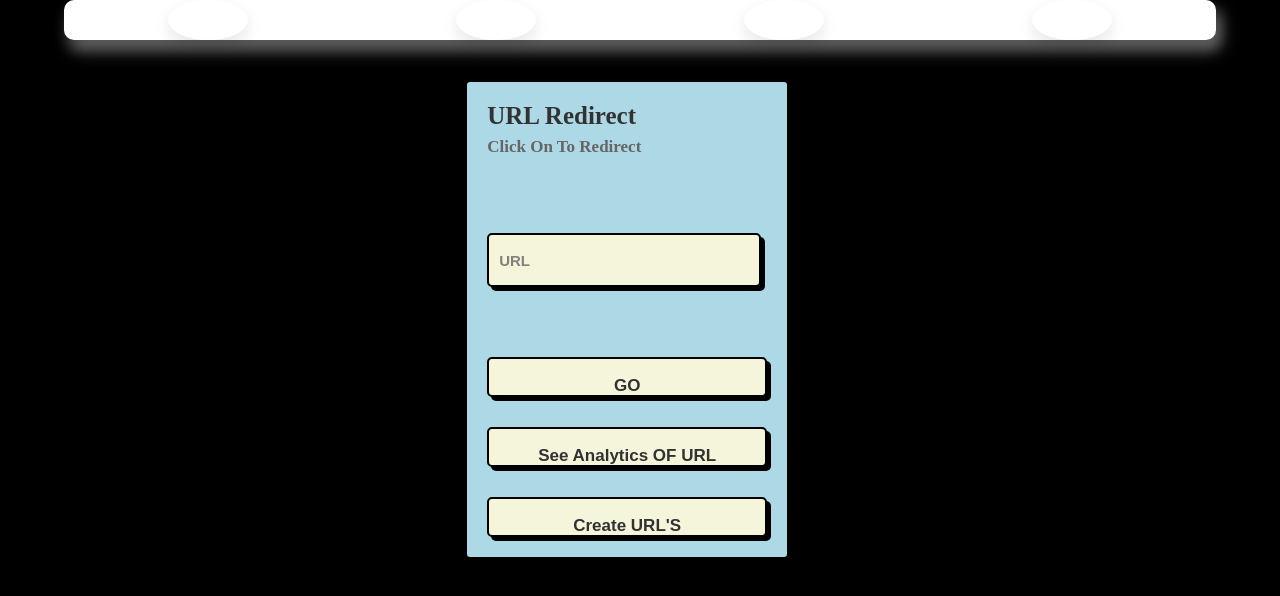
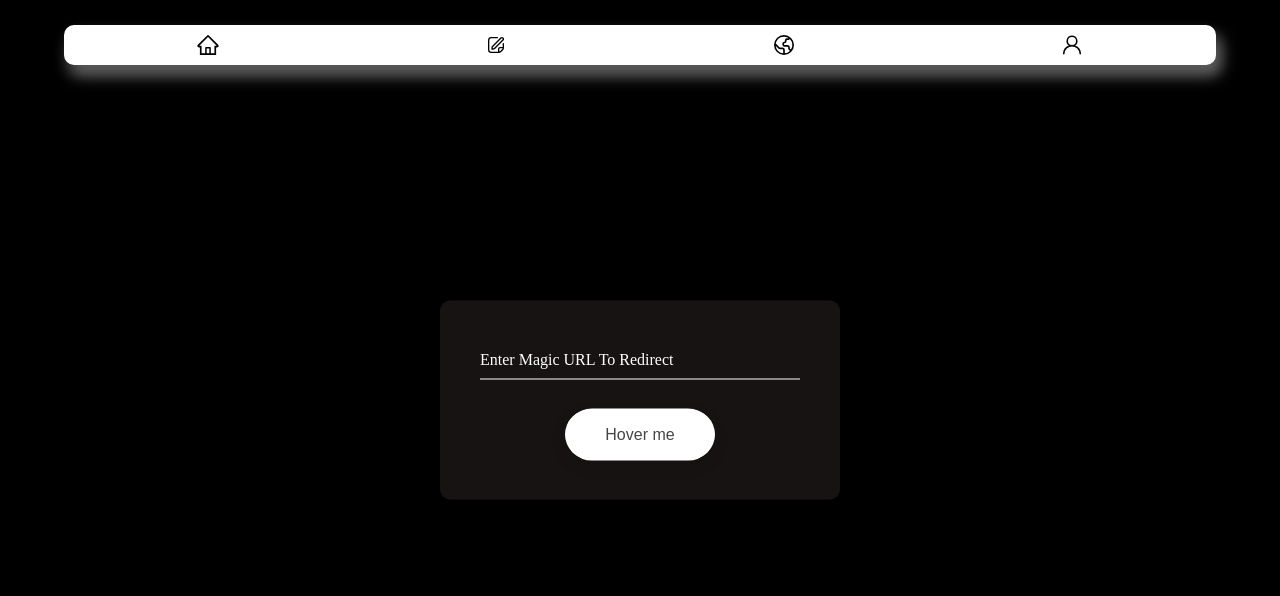
Before and after one commit to Bhanupratapsingh21/URL-Shortner-MERN-, a React (Vite) app in the folder Front-End/url-shortner/: page /Redirect in a window 1280 px wide. Shown: the top 596 px of the page. Built offline with nearby package versions, Linux system fonts and the light colour scheme.

Commit message:
added routes private routes and login singin and refresh create token sessions

```diff
--- a/Front-End/url-shortner/src/Componets/Header.css
+++ b/Front-End/url-shortner/src/Componets/Header.css
@@ -3,6 +3,7 @@
     background-color: rgb(255, 255, 255);
     width: 90vw;
     height: 40px;
+    margin-top: 25px;
     margin-left: 5vw;
     margin-right: 5vw;
     align-items: center;
--- a/Front-End/url-shortner/src/Componets/Header.jsx
+++ b/Front-End/url-shortner/src/Componets/Header.jsx
@@ -1,25 +1,34 @@
 import "./Header.css"
+import { Link } from "react-router-dom"
 function Header() {
 
     return (
         <>
             <div class="button-container">
+                <Link to="/">
+                    <button class="button">
+                        <svg xmlns="http://www.w3.org/2000/svg" width="1em" height="1em" viewBox="0 0 1024 1024" stroke-width="0" fill="currentColor" stroke="currentColor" class="icon">
+                            <path d="M946.5 505L560.1 118.8l-25.9-25.9a31.5 31.5 0 0 0-44.4 0L77.5 505a63.9 63.9 0 0 0-18.8 46c.4 35.2 29.7 63.3 64.9 63.3h42.5V940h691.8V614.3h43.4c17.1 0 33.2-6.7 45.3-18.8a63.6 63.6 0 0 0 18.7-45.3c0-17-6.7-33.1-18.8-45.2zM568 868H456V664h112v204zm217.9-325.7V868H632V640c0-22.1-17.9-40-40-40H432c-22.1 0-40 17.9-40 40v228H238.1V542.3h-96l370-369.7 23.1 23.1L882 542.3h-96.1z"></path>
+                        </svg>
+                    </button>
+                </Link>
+                <Link to="/createurl">
                 <button class="button">
-                    <svg xmlns="http://www.w3.org/2000/svg" width="1em" height="1em" viewBox="0 0 1024 1024" stroke-width="0" fill="currentColor" stroke="currentColor" class="icon">
-                        <path d="M946.5 505L560.1 118.8l-25.9-25.9a31.5 31.5 0 0 0-44.4 0L77.5 505a63.9 63.9 0 0 0-18.8 46c.4 35.2 29.7 63.3 64.9 63.3h42.5V940h691.8V614.3h43.4c17.1 0 33.2-6.7 45.3-18.8a63.6 63.6 0 0 0 18.7-45.3c0-17-6.7-33.1-18.8-45.2zM568 868H456V664h112v204zm217.9-325.7V868H632V640c0-22.1-17.9-40-40-40H432c-22.1 0-40 17.9-40 40v228H238.1V542.3h-96l370-369.7 23.1 23.1L882 542.3h-96.1z"></path>
-                    </svg>
+                    <svg xmlns="http://www.w3.org/2000/svg" id="Outline" viewBox="0 0 24 24" width="1.2em" height="1.5em"><path d="M18.656.93,6.464,13.122A4.966,4.966,0,0,0,5,16.657V18a1,1,0,0,0,1,1H7.343a4.966,4.966,0,0,0,3.535-1.464L23.07,5.344a3.125,3.125,0,0,0,0-4.414A3.194,3.194,0,0,0,18.656.93Zm3,3L9.464,16.122A3.02,3.02,0,0,1,7.343,17H7v-.343a3.02,3.02,0,0,1,.878-2.121L20.07,2.344a1.148,1.148,0,0,1,1.586,0A1.123,1.123,0,0,1,21.656,3.93Z" /><path d="M23,8.979a1,1,0,0,0-1,1V15H18a3,3,0,0,0-3,3v4H5a3,3,0,0,1-3-3V5A3,3,0,0,1,5,2h9.042a1,1,0,0,0,0-2H5A5.006,5.006,0,0,0,0,5V19a5.006,5.006,0,0,0,5,5H16.343a4.968,4.968,0,0,0,3.536-1.464l2.656-2.658A4.968,4.968,0,0,0,24,16.343V9.979A1,1,0,0,0,23,8.979ZM18.465,21.122a2.975,2.975,0,0,1-1.465.8V18a1,1,0,0,1,1-1h3.925a3.016,3.016,0,0,1-.8,1.464Z" /></svg>
                 </button>
+                </Link>
+                <Link to="/Analytics">
                 <button class="button">
-                    <svg xmlns="http://www.w3.org/2000/svg" id="Outline" viewBox="0 0 24 24" width="1.2em" height="1.5em"><path d="M18.656.93,6.464,13.122A4.966,4.966,0,0,0,5,16.657V18a1,1,0,0,0,1,1H7.343a4.966,4.966,0,0,0,3.535-1.464L23.07,5.344a3.125,3.125,0,0,0,0-4.414A3.194,3.194,0,0,0,18.656.93Zm3,3L9.464,16.122A3.02,3.02,0,0,1,7.343,17H7v-.343a3.02,3.02,0,0,1,.878-2.121L20.07,2.344a1.148,1.148,0,0,1,1.586,0A1.123,1.123,0,0,1,21.656,3.93Z"/><path d="M23,8.979a1,1,0,0,0-1,1V15H18a3,3,0,0,0-3,3v4H5a3,3,0,0,1-3-3V5A3,3,0,0,1,5,2h9.042a1,1,0,0,0,0-2H5A5.006,5.006,0,0,0,0,5V19a5.006,5.006,0,0,0,5,5H16.343a4.968,4.968,0,0,0,3.536-1.464l2.656-2.658A4.968,4.968,0,0,0,24,16.343V9.979A1,1,0,0,0,23,8.979ZM18.465,21.122a2.975,2.975,0,0,1-1.465.8V18a1,1,0,0,1,1-1h3.925a3.016,3.016,0,0,1-.8,1.464Z"/></svg>
+                    <svg xmlns="http://www.w3.org/2000/svg" id="Outline" viewBox="0 0 24 24" width="1.5em" height="1.5em"><path d="M12,0A12,12,0,1,0,24,12,12.013,12.013,0,0,0,12,0ZM22,12a9.938,9.938,0,0,1-1.662,5.508l-1.192-1.193A.5.5,0,0,1,19,15.962V15a3,3,0,0,0-3-3H13a1,1,0,0,1-1-1v-.5a.5.5,0,0,1,.5-.5A2.5,2.5,0,0,0,15,7.5v-1a.5.5,0,0,1,.5-.5h1.379a2.516,2.516,0,0,0,1.767-.732l.377-.377A9.969,9.969,0,0,1,22,12Zm-19.951.963,3.158,3.158A2.978,2.978,0,0,0,7.329,17H10a1,1,0,0,1,1,1v3.949A10.016,10.016,0,0,1,2.049,12.963ZM13,21.949V18a3,3,0,0,0-3-3H7.329a1,1,0,0,1-.708-.293L2.163,10.249A9.978,9.978,0,0,1,17.456,3.63l-.224.224A.507.507,0,0,1,16.879,4H15.5A2.5,2.5,0,0,0,13,6.5v1a.5.5,0,0,1-.5.5A2.5,2.5,0,0,0,10,10.5V11a3,3,0,0,0,3,3h3a1,1,0,0,1,1,1v.962a2.516,2.516,0,0,0,.732,1.767l1.337,1.337A9.971,9.971,0,0,1,13,21.949Z" /></svg>
                 </button>
-                <button class="button">
-                    <svg xmlns="http://www.w3.org/2000/svg" id="Outline" viewBox="0 0 24 24" width="1.5em" height="1.5em"><path d="M12,0A12,12,0,1,0,24,12,12.013,12.013,0,0,0,12,0ZM22,12a9.938,9.938,0,0,1-1.662,5.508l-1.192-1.193A.5.5,0,0,1,19,15.962V15a3,3,0,0,0-3-3H13a1,1,0,0,1-1-1v-.5a.5.5,0,0,1,.5-.5A2.5,2.5,0,0,0,15,7.5v-1a.5.5,0,0,1,.5-.5h1.379a2.516,2.516,0,0,0,1.767-.732l.377-.377A9.969,9.969,0,0,1,22,12Zm-19.951.963,3.158,3.158A2.978,2.978,0,0,0,7.329,17H10a1,1,0,0,1,1,1v3.949A10.016,10.016,0,0,1,2.049,12.963ZM13,21.949V18a3,3,0,0,0-3-3H7.329a1,1,0,0,1-.708-.293L2.163,10.249A9.978,9.978,0,0,1,17.456,3.63l-.224.224A.507.507,0,0,1,16.879,4H15.5A2.5,2.5,0,0,0,13,6.5v1a.5.5,0,0,1-.5.5A2.5,2.5,0,0,0,10,10.5V11a3,3,0,0,0,3,3h3a1,1,0,0,1,1,1v.962a2.516,2.516,0,0,0,.732,1.767l1.337,1.337A9.971,9.971,0,0,1,13,21.949Z"/></svg>
-                </button>
+                </Link>
+                <Link to="/user/login">
                 <button class="button">
                     <svg xmlns="http://www.w3.org/2000/svg" width="1em" height="1em" viewBox="0 0 24 24" stroke-width="0" fill="currentColor" stroke="currentColor" class="icon">
                         <path d="M12 2.5a5.5 5.5 0 0 1 3.096 10.047 9.005 9.005 0 0 1 5.9 8.181.75.75 0 1 1-1.499.044 7.5 7.5 0 0 0-14.993 0 .75.75 0 0 1-1.5-.045 9.005 9.005 0 0 1 5.9-8.18A5.5 5.5 0 0 1 12 2.5ZM8 8a4 4 0 1 0 8 0 4 4 0 0 0-8 0Z"></path>
                     </svg>
                 </button>
+                </Link>
             </div>
         </>
     )
--- /dev/null
+++ b/Front-End/url-shortner/src/Componets/Home/Home.jsx
@@ -0,0 +1,16 @@
+import axios from "axios";
+import { AuthContext } from "../../Contaxt/AuthContextprovider";
+import Redirect from "../Redirect"
+import { useContext } from "react";
+import { useState,useEffect } from "react";
+function Home (){
+    const {setIsAuth} = useContext(AuthContext)
+
+
+    return (
+        <>
+            <Redirect/>
+        </>
+    )
+}
+export default Home
--- a/Front-End/url-shortner/src/Componets/Home/createUrl.jsx
+++ b/Front-End/url-shortner/src/Componets/Home/createUrl.jsx
@@ -62,8 +62,8 @@ function Createurl() {
                             <label>Create MAGIC-URL</label>
                         </div>
                         <center>
-                            <button class="full-rounded">
-                                <span>Login</span>
+                            <button id="button" class="full-rounded">
+                                <span>Hover me</span>
                                 <div class="border full-rounded"></div>
                             </button>
                         </center>
--- a/Front-End/url-shortner/src/Componets/Home/home.css
+++ b/Front-End/url-shortner/src/Componets/Home/home.css
@@ -51,54 +51,9 @@
     font-size: 12px;
 }
 
-.login-box form a {
-    position: relative;
-    display: inline-block;
-    padding: 10px 20px;
-    color: #ffffff;
-    font-size: 16px;
-    text-decoration: none;
-    text-transform: uppercase;
-    overflow: hidden;
-    transition: .5s;
-    margin-top: 40px;
-    letter-spacing: 4px
-}
 
-.login-box a:hover {
-    background: #03f40f;
-    color: #fff;
-    border-radius: 5px;
-    box-shadow: 0 0 5px #03f40f,
-        0 0 25px #03f40f,
-        0 0 50px #03f40f,
-        0 0 100px #03f40f;
-}
 
-.login-box a span {
-    position: absolute;
-    display: block;
-}
 
-@keyframes btn-anim1 {
-    0% {
-        left: -100%;
-    }
-
-    50%,
-    100% {
-        left: 100%;
-    }
-}
-
-.login-box a span:nth-child(1) {
-    bottom: 2px;
-    left: -100%;
-    width: 100%;
-    height: 2px;
-    background: linear-gradient(90deg, transparent, #03f40f);
-    animation: btn-anim1 2s linear infinite;
-}
 
 
 
@@ -193,46 +148,6 @@
         background-color: transparent;
     }
 }
-button {
-    font-size: 16px;
-    position: relative;
-    margin: auto;
-    padding: 1em 2.5em 1em 2.5em;
-    border: none;
-    width: 160px;
-    background: #fff;
-    transition: all 0.1s linear;
-    box-shadow: 0 0.4em 1em rgba(0, 0, 0, 0.1);
-   }
-
-   button:active {
-    transform: scale(0.95);
-   }
-
-   button span {
-    color: #464646;
-   }
-
-   button .border {
-    position: absolute;
-    border: 0.15em solid #fff;
-    transition: all 0.3s 0.08s linear;
-    top: 50%;
-    left: 50%;
-    width: 9em;
-    height: 3em;
-    transform: translate(-50%, -50%);
-   }
-
-   button:hover .border {
-    display: block;
-    width: 10.4em;
-    height: 3.7em;
-   }
-
-   .full-rounded {
-    border-radius: 2em;
-   }
 
 .cardres {
     width: 190px;
@@ -290,3 +205,44 @@ button {
     transform: translate(-50%, 50%);
     opacity: 1;
    }
+
+
+   #button {
+    font-size: 16px;
+    position: relative;
+    margin: auto;
+    padding: 1em 2.5em 1em 2.5em;
+    border: none;
+    background: #fff;
+    transition: all 0.1s linear;
+    box-shadow: 0 0.4em 1em rgba(0, 0, 0, 0.1);
+   }
+
+   #button:active {
+    transform: scale(0.95);
+   }
+
+   #button span {
+    color: #464646;
+   }
+
+   #button .border {
+    position: absolute;
+    border: 0.15em solid #fff;
+    transition: all 0.3s 0.08s linear;
+    top: 50%;
+    left: 50%;
+    width: 9em;
+    height: 3em;
+    transform: translate(-50%, -50%);
+   }
+
+   #button:hover .border {
+    display: block;
+    width: 9.9em;
+    height: 3.7em;
+   }
+
+   .full-rounded {
+    border-radius: 2em;
+   }
--- a/Front-End/url-shortner/src/Componets/Redirect.jsx
+++ b/Front-End/url-shortner/src/Componets/Redirect.jsx
@@ -16,35 +16,25 @@ function Redirect() {
 
     return (
         <>
-            <div className="bodybox">
-                <div className="form">
-                    {
-                        !loading && (
-                            <>
-                                <div className="title">URL Redirect<br /><span>Click On To Redirect</span></div>
-                                <input onChange={(e) => setinput(e.target.value)} value={input} className="input" name="url" placeholder="URL" type="text" />
-                                <div className="login-with" />
-                                <div>
-                                    <button className="button-confirm" onClick={EnterURL}>GO</button>
-                                </div>
-                            </>
-                        )
-                    }
-                    {loading && (
-                        <div className="loading-wave">
-                            <div className="loading-bar"></div>
-                            <div className="loading-bar"></div>
-                            <div className="loading-bar"></div>
-                            <div className="loading-bar"></div>
-                        </div>
-                    )}
-                    <div>
-                        <button className="button-confirm" onClick={() => navigate("/Analytics")}>See Analytics OF URL</button>
+            <div className="login-box">
+                <form >
+                    <div className="user-box">
+                        <input
+                            type="text"
+                            name="username"
+                            value={input}
+                            onChange={(e) => setinput(e.target.value)}
+                            required
+                        />
+                        <label>Enter Magic URL To Redirect</label>
                     </div>
-                    <div>
-                        <button className="button-confirm" onClick={() => navigate("/")}>Create URL'S</button>
-                    </div>
-                </div>
+                    <center>
+                        <button onClick={EnterURL} id="button" class="full-rounded">
+                            <span>Hover me</span>
+                            <div class="border full-rounded"></div>
+                        </button>
+                    </center>
+                </form>
             </div>
         </>
     )
--- a/Front-End/url-shortner/src/Componets/Sign-up/Signup.jsx
+++ b/Front-End/url-shortner/src/Componets/Sign-up/Signup.jsx
@@ -1,3 +1,9 @@
+import React , {useState} from "react";
+import axios from "axios";
+import { useContext } from "react";
+import { AuthContext } from "../../Contaxt/AuthContextprovider";
+import { Link } from "react-router-dom";
+
 function Signin() {
     const [loading, setLoading] = useState(false);
     const [username, setUsername] = useState("");
@@ -11,7 +17,7 @@ function Signin() {
 
         try {
             const response = await axios.post("http://localhost:4000/users/login", {
-                name : username,
+                name: username,
                 email,
                 password
             });
@@ -61,12 +67,13 @@ function Signin() {
                         <label>Password</label>
                     </div>
                     <center>
-                        <button class="full-rounded">
-                            <span>Login</span>
+                        <button id="button" type="submit" class="full-rounded">
+                            <span>Hover me</span>
                             <div class="border full-rounded"></div>
                         </button>
                     </center>
                 </form>
+                <center><h5>Already Have A Account<Link to="/user/login">Login</Link></h5></center>
             </div>
             <div className="loaderbox">
                 {loading && (
--- /dev/null
+++ b/Front-End/url-shortner/src/Route/PrivateRoute.jsx
@@ -0,0 +1,11 @@
+import { useContext } from "react"
+import { AuthContext } from "../Contaxt/AuthContextprovider"
+import { Navigate } from "react-router-dom"
+
+function PrivateRoute ({children}){
+    const {isAuth} = useContext(AuthContext)
+
+    return isAuth ? children : <Navigate  to={"/user/login"}/>
+}
+
+export default PrivateRoute
--- a/Front-End/url-shortner/src/Route/Route.jsx
+++ b/Front-End/url-shortner/src/Route/Route.jsx
@@ -5,16 +5,26 @@ import Redirect from "../Componets/Redirect.jsx";
 import Analytics from "../Componets/Analytics.jsx";
 import Login from "../Componets/Login/Login.jsx";
 import Signin from "../Componets/Sign-up/Signup.jsx";
-function AllRoutes (){
+import PrivateRoute from "./PrivateRoute.jsx";
+import Home from "../Componets/Home/Home.jsx";
+function AllRoutes() {
 
-    return(
+    return (
         <Routes>
-            <Route path="/" element={<Createurl/>} />
-            <Route path="/Redirect" element={<Redirect/>} />
-            <Route path="/Analytics" element={<Analytics/>} />
+            <Route path="/" element={<Home/>} />
+            <Route path="/createurl" element={
+                <PrivateRoute>
+                    <Createurl />
+                </PrivateRoute>
+            } />
+            <Route path="/Redirect" element={<Redirect />} />
+            <Route path="/Analytics" element={
+            <PrivateRoute>
+                <Analytics />
+            </PrivateRoute>} />
             <Route path="/user">
-                    <Route path="/user/login" element={<Login/>} />
-                    <Route path="/user/signin" element={<Signin/>} />
+                <Route path="/user/login" element={<Login />} />
+                <Route path="/user/signin" element={<Signin />} />
             </Route>
         </Routes>
     )
```
Also changed, not shown: Front-End/url-shortner/src/Componets/Login/Login.jsx (+21 -8 lines), Front-End/url-shortner/src/Contaxt/AuthContextprovider.jsx (+4 -8 lines).
